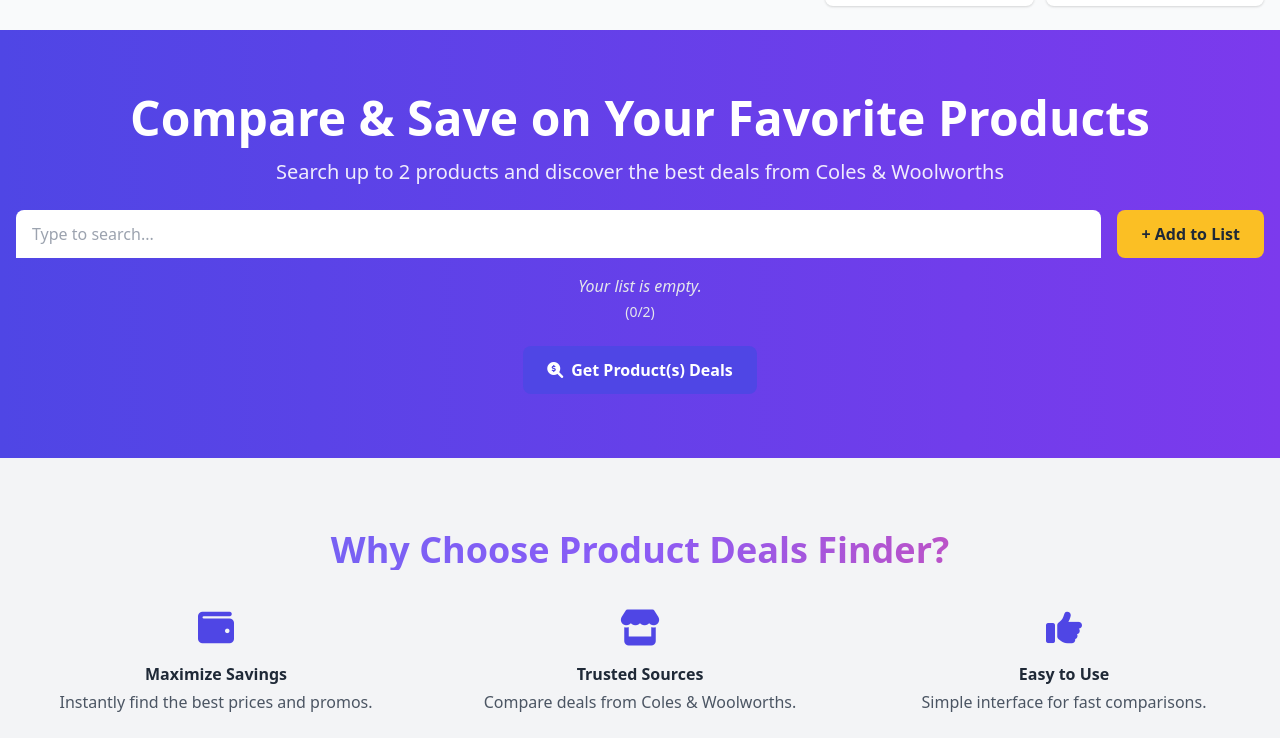
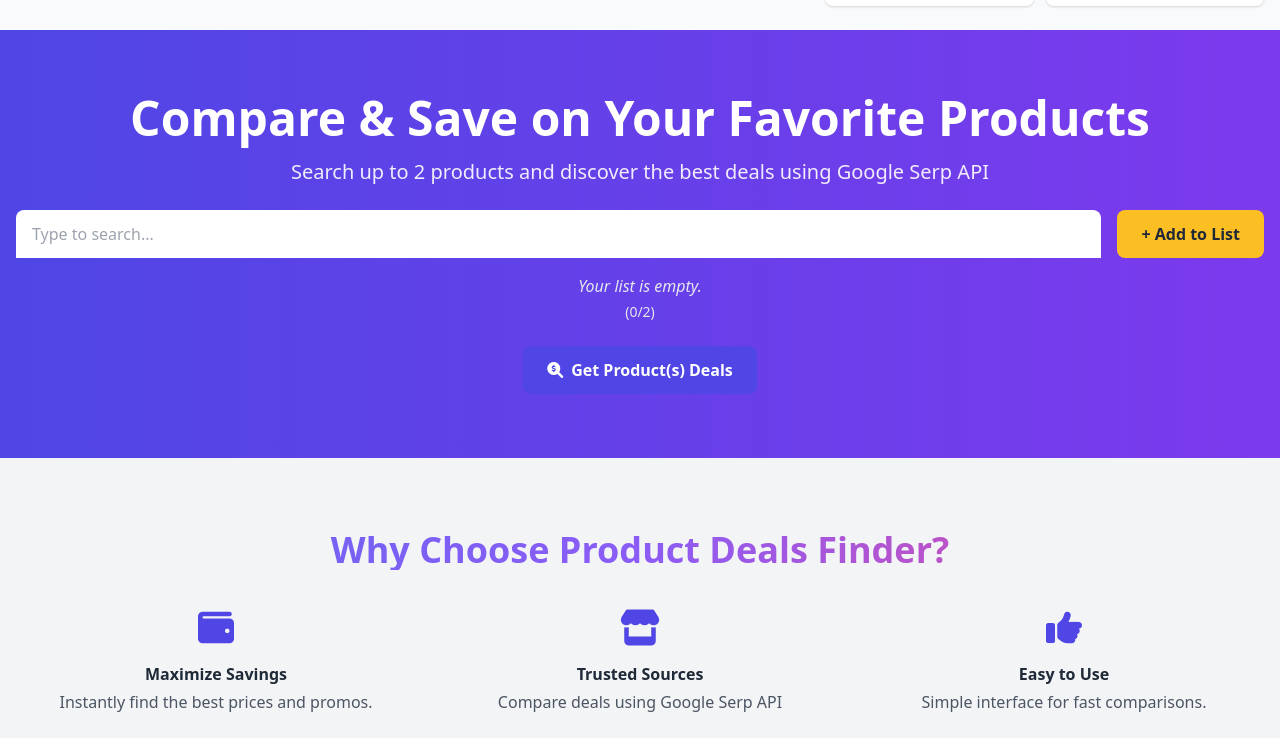
Before and after one commit to nuthanm/product-deals-app, a plain HTML site: page src/index.html in a window 1280 px wide. Shown: the part 62-800 px from the top of the page. Drawn offline with nearby package versions, Linux system fonts and the light colour scheme.

Commit message:
Update deal comparison text to reference Google Serp API instead of Coles & Woolworths

```diff
--- a/src/index.html
+++ b/src/index.html
@@ -64,8 +64,7 @@
             Compare & Save on Your Favorite Products
           </h1>
           <p class="text-base sm:text-lg md:text-xl mb-6 opacity-90">
-            Search up to 2 products and discover the best deals from Coles &amp;
-            Woolworths
+            Search up to 2 products and discover the best deals using Google Serp API
           </p>
 
           <!-- Input + Add Button -->
@@ -176,7 +175,7 @@
               <i class="fas fa-store text-indigo-600 text-4xl mb-4"></i>
               <h3 class="font-semibold mb-1">Trusted Sources</h3>
               <p class="text-gray-600">
-                Compare deals from Coles &amp; Woolworths.
+                Compare deals using Google Serp API
               </p>
             </div>
             <div>
```
